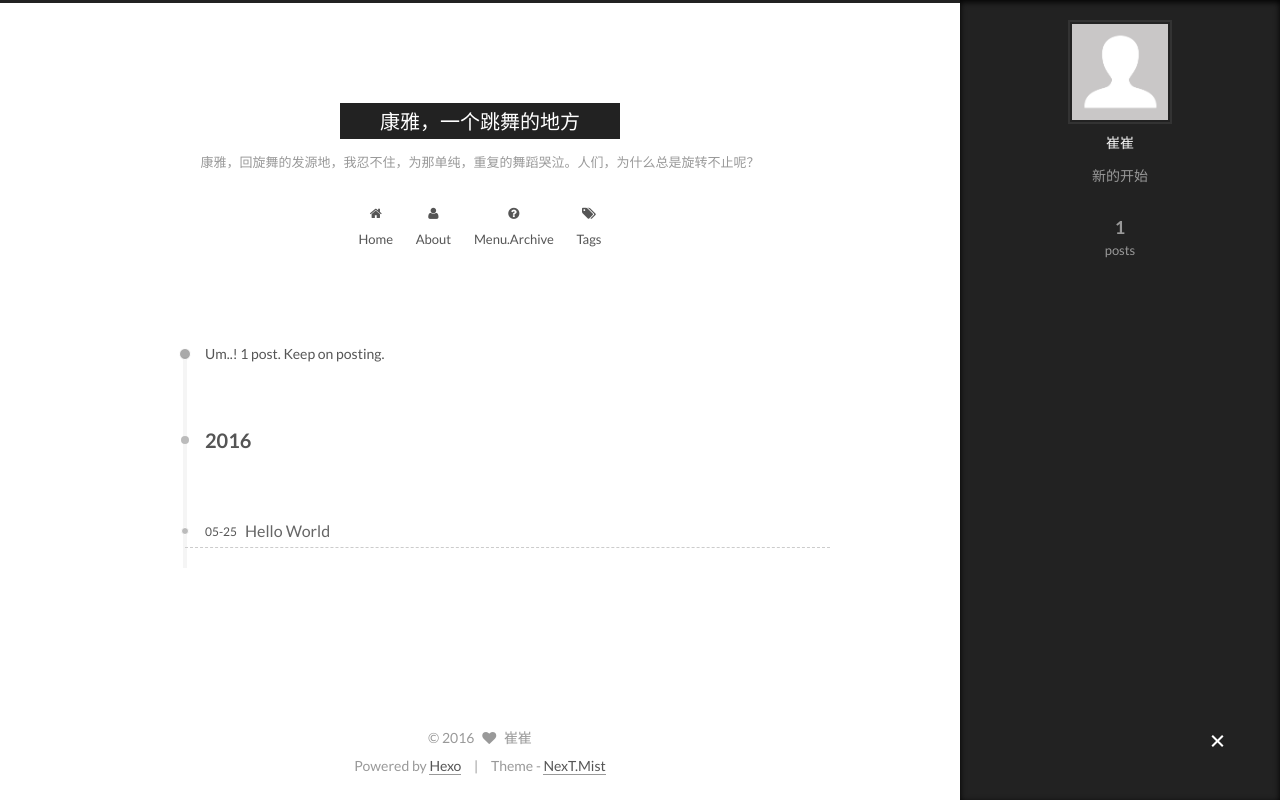
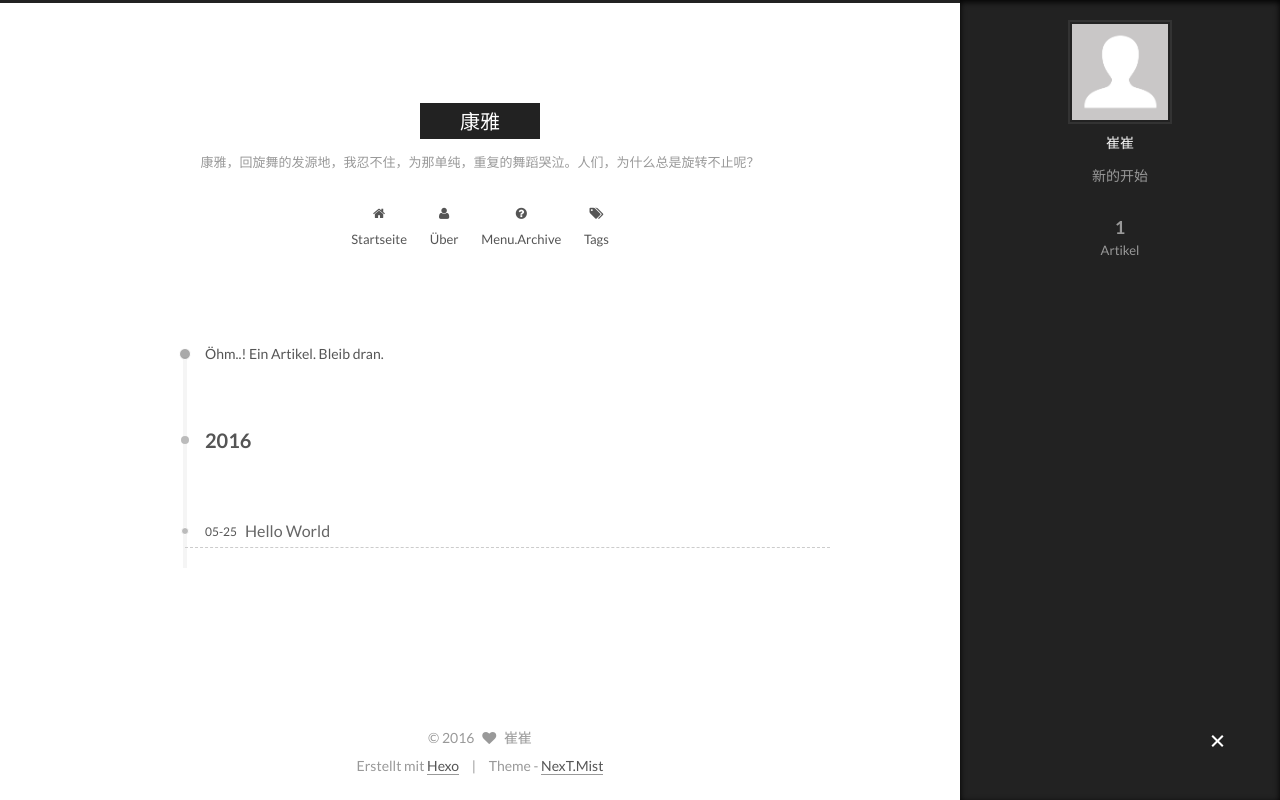
Before and after one commit to konyac/konyac.github.io, a plain HTML site: page archives/2016/05/index.html in a window 1280 px wide. Both pictures are taken after a click on the element 1217 px from the left and 742 px from the top of the page. Drawn offline with Linux system fonts and the light colour scheme.

Commit message:
Site updated: 2016-05-27 13:48:42

```diff
--- a/archives/2016/05/index.html
+++ b/archives/2016/05/index.html
@@ -86,12 +86,12 @@
 
 <meta name="description" content="新的开始">
 <meta property="og:type" content="website">
-<meta property="og:title" content="康雅，一个跳舞的地方">
+<meta property="og:title" content="康雅">
 <meta property="og:url" content="http://konyac.cc/archives/2016/05/index.html">
-<meta property="og:site_name" content="康雅，一个跳舞的地方">
+<meta property="og:site_name" content="康雅">
 <meta property="og:description" content="新的开始">
 <meta name="twitter:card" content="summary">
-<meta name="twitter:title" content="康雅，一个跳舞的地方">
+<meta name="twitter:title" content="康雅">
 <meta name="twitter:description" content="新的开始">
 
 
@@ -110,7 +110,7 @@
   };
 </script>
 
-  <title> Archive | 康雅，一个跳舞的地方 </title>
+  <title> Archiv | 康雅 </title>
 </head>
 
 <body itemscope itemtype="http://schema.org/WebPage" lang="zh-CN">
@@ -141,7 +141,7 @@
   <div class="custom-logo-site-title">
     <a href="/"  class="brand" rel="start">
       <span class="logo-line-before"><i></i></span>
-      <span class="site-title">康雅，一个跳舞的地方</span>
+      <span class="site-title">康雅</span>
       <span class="logo-line-after"><i></i></span>
     </a>
   </div>
@@ -168,7 +168,7 @@
 
               <i class="menu-item-icon fa fa-fw fa-home"></i> <br />
 
-            Home
+            Startseite
           </a>
         </li>
 
@@ -178,7 +178,7 @@
 
               <i class="menu-item-icon fa fa-fw fa-user"></i> <br />
 
-            About
+            Über
           </a>
         </li>
 
@@ -228,7 +228,7 @@
 
 
 
-      Um..! 1 post. Keep on posting.
+      Öhm..! Ein Artikel. Bleib dran.
     </span>
 
 
@@ -318,7 +318,7 @@
           <div class="site-state-item site-state-posts">
             <a href="/">
               <span class="site-state-item-count">1</span>
-              <span class="site-state-item-name">posts</span>
+              <span class="site-state-item-name">Artikel</span>
             </a>
           </div>
 
@@ -365,7 +365,7 @@
 </div>
 
 <div class="powered-by">
-  Powered by <a class="theme-link" href="http://hexo.io">Hexo</a>
+  Erstellt mit  <a class="theme-link" href="http://hexo.io">Hexo</a>
 </div>
 
 <div class="theme-info">
```
Also changed, not shown: 2016/05/25/hello-world/index.html (+10 -10 lines), archives/2016/index.html (+10 -10 lines), archives/index.html (+10 -10 lines), index.html (+10 -10 lines).
